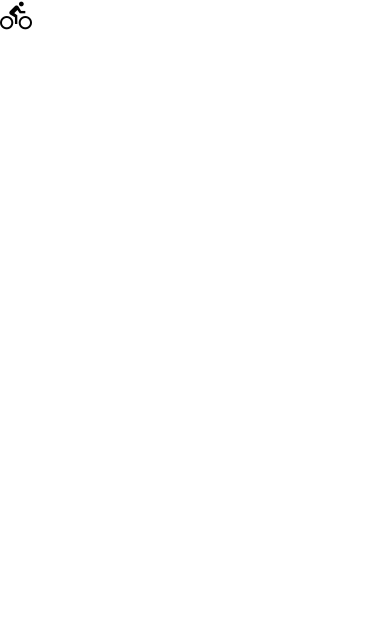
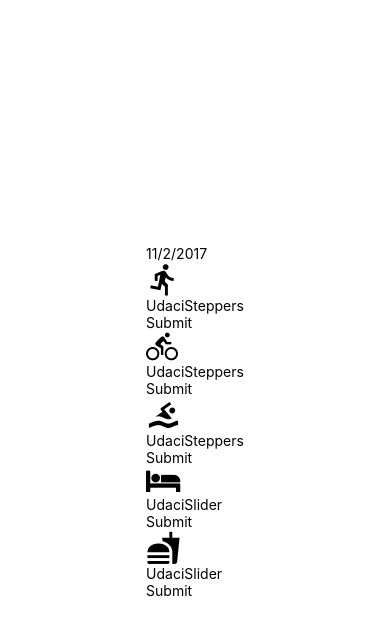
Before and after one commit to jakenielson/UdaciFitness, a React Native app: screen / in a window 390 px wide. Shown: the top 636 px of the page. Built offline with nearby package versions, Linux system fonts and the light colour scheme.

Commit message:
Create submit button

```diff
--- a/App.js
+++ b/App.js
@@ -1,13 +1,47 @@
 import React from 'react';
-import { View } from 'react-native';
+import {
+  View,
+  Text,
+  StyleSheet,
+  TouchableHighlight,
+  TouchableNativeFeedback,
+  TouchableOpacity,
+  TouchableWithoutFeedback
+} from 'react-native';
 import AddEntry from './components/AddEntry';
 
 export default class App extends React.Component {
+  handlePress = () => {
+    alert('Hello!');
+  }
+
   render() {
     return (
-      <View >
+      <View style={styles.container}>
         <AddEntry />
       </View>
     );
   }
 }
+
+const styles = StyleSheet.create({
+  container: {
+    flex: 1,
+    marginLeft: 10,
+    marginRight: 10,
+    alignItems: 'center',
+    justifyContent: 'center',
+  },
+  btn: {
+    backgroundColor: '#E53224',
+    padding: 10,
+    paddingLeft: 50,
+    paddingRight: 50,
+    justifyContent: 'center',
+    alignItems: 'center',
+    borderRadius: 5
+  },
+  btnText: {
+    color: '#fff'
+  }
+});
--- a/components/AddEntry.js
+++ b/components/AddEntry.js
@@ -1,12 +1,99 @@
 import React, { Component } from 'react';
-import { View } from 'react-native';
-import { getMetricMetaInfo } from '../utils/helpers';
+import { View, TouchableOpacity, Text } from 'react-native';
+import { getMetricMetaInfo, timeToString } from '../utils/helpers';
+import UdaciSlider from './UdaciSlider';
+import UdaciSteppers from './UdaciSteppers';
+import DateHeader from './DateHeader';
+
+function SubmitBtn ({ onPress }) {
+  return (
+    <TouchableOpacity onPress={onPress}>
+      <Text>Submit</Text>
+    </TouchableOpacity>
+  )
+}
 
 export default class AddEntry extends Component {
+  state = {
+    run: 0,
+    bike: 0,
+    swim: 0,
+    sleep: 0,
+    eat: 0,
+  }
+
+  increment = (metric) => {
+    const { max, step } = getMetricMetaInfo(metric);
+
+    this.setState((state) => {
+      const count = state[metric] + step;
+
+      return {
+        ...state,
+        [metric]: count > max ? max : count
+      }
+    })
+  }
+
+  decrement = (metric) => {
+    this.setState((state) => {
+      const count = state[metric] - getMetricMetaInfo(metric).step;
+
+      return {
+        ...state,
+        [metric]: count < 0 ? 0 : count
+      };
+    })
+  }
+
+  slide = (metric, value) => {
+    this.setState(() => ({
+      [metric]: value
+    }));
+  }
+
+  submit = () => {
+    const key = timeToString();
+    const entry = this.state;
+
+    // Update Redux
+
+    this.setState(() => ({
+      run: 0,
+      bike: 0,
+      swim: 0,
+      sleep: 0,
+      eat: 0
+    }));
+
+    // Navigate to home
+
+    // Save to 'DB'
+
+    // Clean local notification
+
+  }
+
   render() {
+    const metaInfo = getMetricMetaInfo();
+
     return (
       <View>
-        {getMetricMetaInfo('bike').getIcon()}
+        <DateHeader date={(new Date()).toLocaleDateString()} />
+        {Object.keys(metaInfo).map((key) => {
+          const { getIcon, type, ...rest } = metaInfo[key];
+          const value = this.state[key];
+
+          return (
+            <View key={key}>
+              {getIcon()}
+              {type === 'slider'
+                ? <UdaciSlider value={value} onChange={() => this.slide(key, value)} {...rest} />
+                : <UdaciSteppers value={value} onIncrement={() => this.increment(key)} onDecrement={() => this.decrement(key)} {...rest} />}
+              <SubmitBtn onPress={this.submit}/>
+            </View>
+          )
+        })}
       </View>
     );
   }
--- /dev/null
+++ b/components/DateHeader.js
@@ -0,0 +1,8 @@
+import React from 'react';
+import { Text } from 'react-native';
+
+export default function DateHeader ({ date }) {
+  return (
+    <Text>{date}</Text>
+  )
+}
--- /dev/null
+++ b/components/UdaciSlider.js
@@ -0,0 +1,10 @@
+import React from 'react';
+import { View, Text } from 'react-native';
+
+export default function UdaciSlider () {
+  return (
+    <View>
+      <Text>UdaciSlider</Text>
+    </View>
+  );
+}
--- /dev/null
+++ b/components/UdaciSteppers.js
@@ -0,0 +1,10 @@
+import React from 'react';
+import { View, Text } from 'react-native';
+
+export default function UdaciSteppers () {
+  return (
+    <View>
+      <Text>UdaciSteppers</Text>
+    </View>
+  );
+}
```
